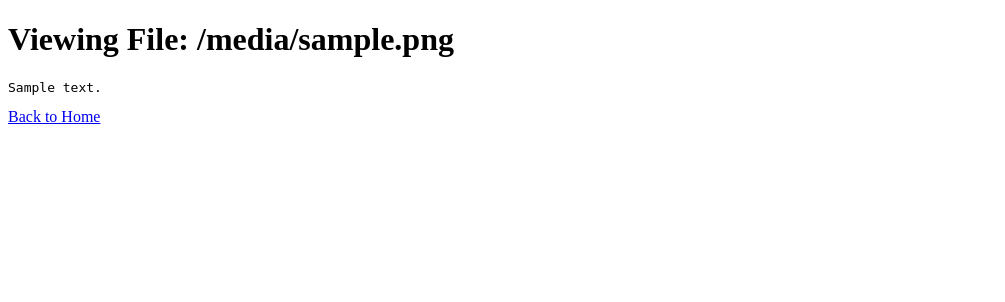
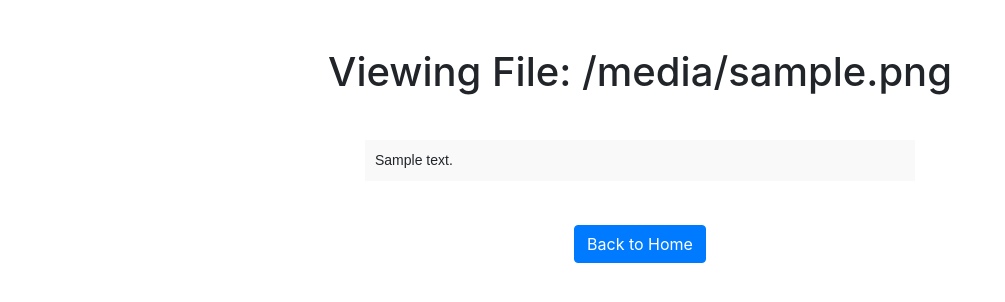
Before and after one commit to adamfinklecloudberry/blog, a Flask app: template templates/view.html in a window 1280 px wide. Shown: the top 302 px of the page, without its empty margins (0-1005 px from the left). Run offline with Flask 3, Linux system fonts and the light colour scheme; the template is opened without the code that fills it: most values are stand-ins (such as "Sample title", 1, 10 or a date in 2020); some libraries are stand-ins or nearby versions.

Commit message:
Changed blog font and narrowed blog width

```diff
--- a/templates/view.html
+++ b/templates/view.html
@@ -4,6 +4,8 @@
     <meta charset="UTF-8">
     <meta name="viewport" content="width=device-width, initial-scale=1.0">
     <title>View File</title>
+    <!-- Bootstrap CSS -->
+    <link href="https://stackpath.bootstrapcdn.com/bootstrap/4.5.2/css/bootstrap.min.css" rel="stylesheet">
     <style>
         pre {
             white-space: pre-wrap;       /* Since CSS 2.1 */
@@ -11,12 +13,29 @@
             white-space: -pre-wrap;      /* Opera 4-6 */
             white-space: -o-pre-wrap;    /* Opera 7 */
             word-wrap: break-word;       /* Internet Explorer 5.5+ */
+            font-family: Arial, sans-serif; /* Change font to Arial */
+            max-width: 550px;            /* Set a more comfortable width */
+            margin: 0 auto;              /* Center the text box */
+            padding: 10px;               /* Add some padding inside the text box */
+            border: none;                /* Remove the border */
+            background-color: #f9f9f9;   /* Optional: Add a light background color */
+        }
+        .card {
+            border: none;                /* Remove the border of the card */
         }
     </style>
 </head>
 <body>
-    <h1>Viewing File: {{ filename }}</h1>
-    <pre>{{ content }}</pre>
-    <a href="{{ url_for('home.home') }}">Back to Home</a>
+    <div class="container mt-5">
+        <h1 class="text-center">Viewing File: {{ filename }}</h1>
+        <div class="card mt-4">
+            <div class="card-body">
+                <pre>{{ content }}</pre>
+            </div>
+        </div>
+        <div class="text-center mt-4">
+            <a href="{{ url_for('home.home') }}" class="btn btn-primary">Back to Home</a>
+        </div>
+    </div>
 </body>
 </html>
```
